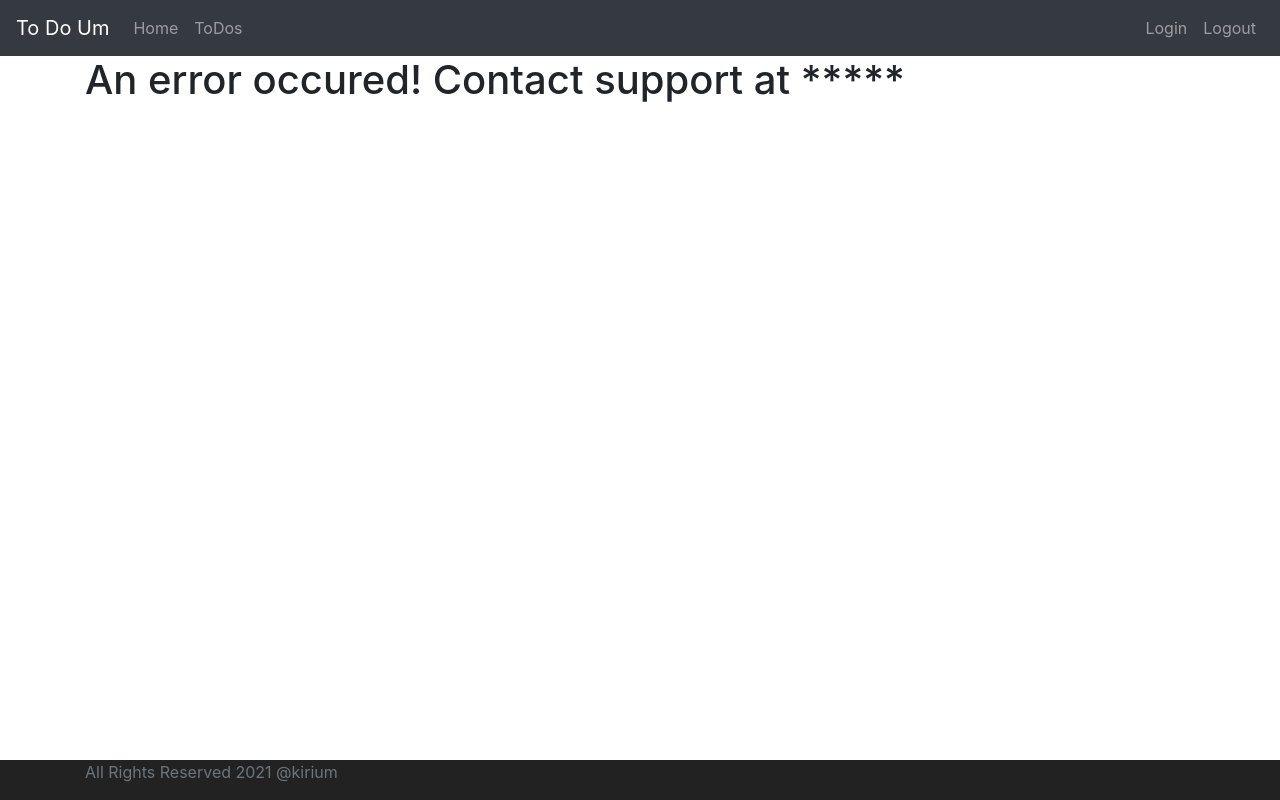
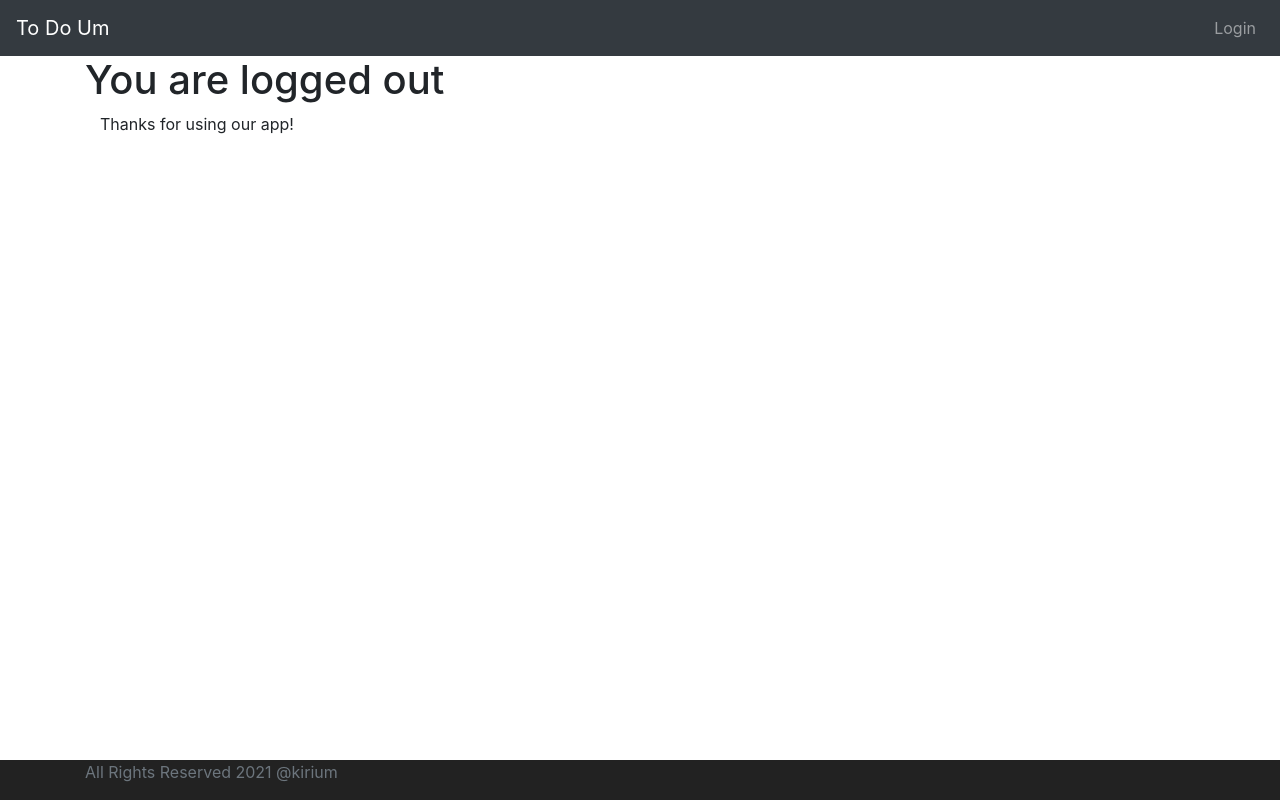
Before and after one commit to kirirotha/todo-um, an Angular app in the folder frontend/: page /logout in a window 1280 px wide. Built offline with nearby package versions, Linux system fonts and the light colour scheme; sample sign-in values are in the browser's storage.

Commit message:
added authentication service to frontend

```diff
--- a/frontend/src/app/app.module.ts
+++ b/frontend/src/app/app.module.ts
@@ -10,6 +10,7 @@ import { ErrorComponent } from './error/error.component';
 import { ListTodosComponent } from './list-todos/list-todos.component';
 import { MenuComponent } from './menu/menu.component';
 import { FooterComponent } from './footer/footer.component';
+import { LogoutComponent } from './logout/logout.component';
 
 @NgModule({
   declarations: [
@@ -19,7 +20,8 @@ import { FooterComponent } from './footer/footer.component';
     ErrorComponent,
     ListTodosComponent,
     MenuComponent,
-    FooterComponent
+    FooterComponent,
+    LogoutComponent
   ],
   imports: [
     BrowserModule,
--- /dev/null
+++ b/frontend/src/app/logout/logout.component.html
@@ -0,0 +1,5 @@
+<h1>You are logged out</h1>
+
+<div class="container">
+    Thanks for using our app!
+</div>
--- /dev/null
+++ b/frontend/src/app/logout/logout.component.ts
@@ -0,0 +1,19 @@
+import { Component, OnInit } from '@angular/core';
+import { HardcodedAuthenticationService } from '../service/hardcoded-authentication.service';
+
+@Component({
+  selector: 'app-logout',
+  templateUrl: './logout.component.html',
+  styleUrls: ['./logout.component.css']
+})
+export class LogoutComponent implements OnInit {
+
+  constructor(
+    private hardcodedAuthenticationService: HardcodedAuthenticationService
+  ) { }
+
+  ngOnInit(): void {
+    this.hardcodedAuthenticationService.logout()
+  }
+
+}
--- a/frontend/src/app/menu/menu.component.html
+++ b/frontend/src/app/menu/menu.component.html
@@ -4,12 +4,12 @@
             <a href ="" class="navbar-brand">To Do Um</a>
         </div>
         <ul class="navbar-nav" >
-            <li><a routerLink="/welcome/Levi" class="nav-link">Home</a></li>
-            <li><a routerLink="/todos" class="nav-link">ToDos</a></li>
+            <li><a routerLink="/welcome/Levi" class="nav-link" *ngIf="hardCodedAuthinticationService.isUserLoggedIn()">Home</a></li>
+            <li><a routerLink="/todos" class="nav-link" *ngIf="hardCodedAuthinticationService.isUserLoggedIn()">ToDos</a></li>
         </ul>
         <ul class="navbar-nav navbar-collapse justify-content-end">
-            <li><a routerLink="/login" class="nav-link">Login</a></li>
-            <li><a routerLink="logout" class="nav-link">Logout</a></li>
+            <li><a routerLink="/login" class="nav-link" *ngIf="!hardCodedAuthinticationService.isUserLoggedIn()">Login</a></li>
+            <li><a routerLink="/logout" class="nav-link" *ngIf="hardCodedAuthinticationService.isUserLoggedIn()">Logout</a></li>
         </ul>
     </nav>
 </header>
--- a/frontend/src/app/menu/menu.component.ts
+++ b/frontend/src/app/menu/menu.component.ts
@@ -1,4 +1,5 @@
 import { Component, OnInit } from '@angular/core';
+import { HardcodedAuthenticationService } from '../service/hardcoded-authentication.service';
 
 @Component({
   selector: 'app-menu',
@@ -6,10 +7,13 @@ import { Component, OnInit } from '@angular/core';
   styleUrls: ['./menu.component.css']
 })
 export class MenuComponent implements OnInit {
+  // isUserLoggedIn: boolean = false;
 
-  constructor() { }
+  constructor(public hardCodedAuthinticationService: HardcodedAuthenticationService) { }
 
   ngOnInit(): void {
+    // this.isUserLoggedIn = this.hardCodedAuthinticationService.isUserLoggedIn();
   }
 
+
 }
--- a/frontend/src/app/service/hardcoded-authentication.service.ts
+++ b/frontend/src/app/service/hardcoded-authentication.service.ts
@@ -8,9 +8,19 @@ export class HardcodedAuthenticationService {
   constructor() { }
   authenticate(username, password){
     if(username === "Levi" && password === "Um"){
+      sessionStorage.setItem('authenticateUser', username)
       return true;
     }else{
       return false;
     }
   }
+
+  isUserLoggedIn(){
+    let user = sessionStorage.getItem('authenticateUser')
+    return !(user === null)
+  }
+
+  logout(){
+    sessionStorage.removeItem('authenticateUser')
+  }
 }
--- /dev/null
+++ b/frontend/src/app/service/route-guard.service.ts
@@ -0,0 +1,24 @@
+import { Injectable } from '@angular/core';
+import { CanActivate, ActivatedRouteSnapshot, RouterStateSnapshot, Router } from '@angular/router';
+import { HardcodedAuthenticationService } from './hardcoded-authentication.service';
+
+@Injectable({
+  providedIn: 'root'
+})
+export class RouteGuardService implements CanActivate{
+
+  constructor(
+    private hardcodedAuthenticationService: HardcodedAuthenticationService,
+    private router: Router
+    ) { }
+
+  canActivate(route: ActivatedRouteSnapshot, state: RouterStateSnapshot){
+    if(this.hardcodedAuthenticationService.isUserLoggedIn()){
+      return true;
+    }else{
+      this.router.navigate(['login']);
+      return false;
+    }
+
+  }
+}
```
Also changed, not shown: frontend/src/app/app-routing.module.ts (+5 -2 lines), frontend/src/app/logout/logout.component.css (added), 2 other files (tests, documents, lock files or other folders).
